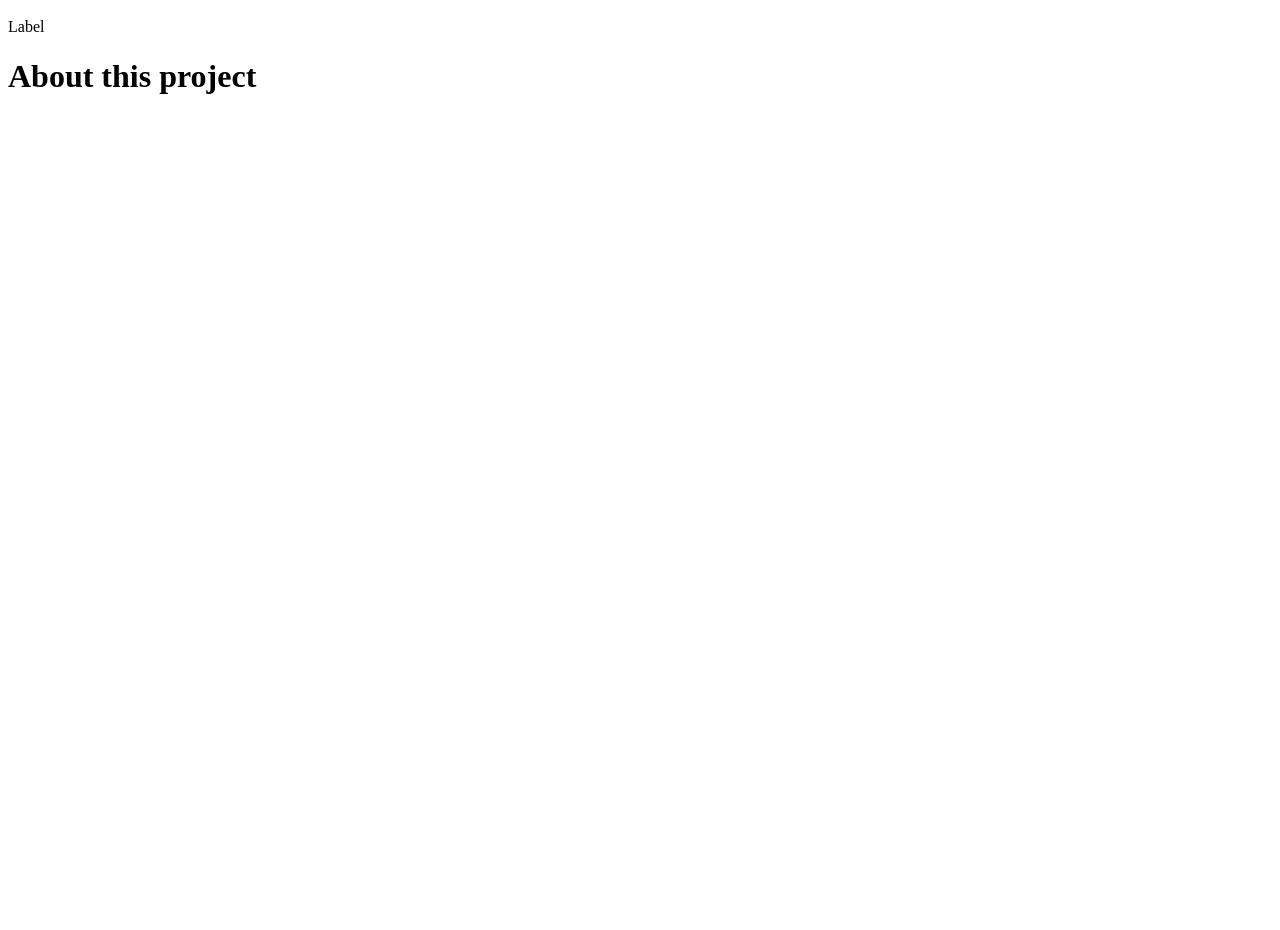
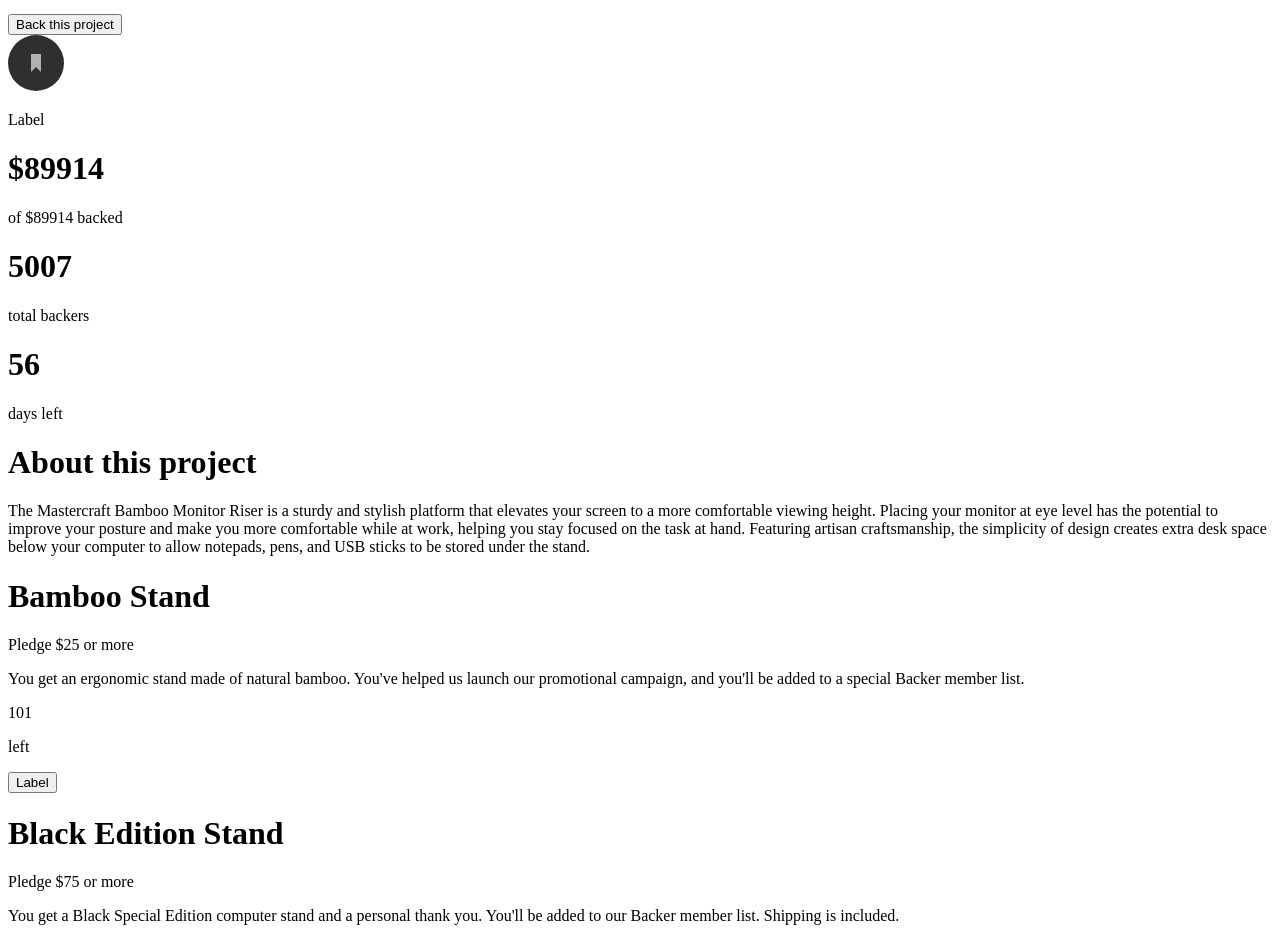
Before and after one commit to VasuBeachoo/crowdfunding-product-page, a JavaScript app: page / in a window 1280 px wide. Shown: the part 262-1192 px from the top of the page. Before the commit the page ends 800 px from the top, so only its background shows below. Built offline with nearby package versions, Linux system fonts and the light colour scheme.

Commit message:
Add dynamic text for components based on product data

```diff
--- a/src/App.js
+++ b/src/App.js
@@ -3,20 +3,56 @@
 import Overview from "./components/Overview";
 import Stats from "./components/Stats";
 import About from "./components/About";
+import logoMastercraft from "./assets/logo-mastercraft.svg";
 
 const AppContainer = styled.div``;
 
 const HeaderContainer = styled.div``;
 
 const App = () => {
+  const productData = {
+    icon: logoMastercraft,
+    name: "Mastercraft Bamboo Monitor Riser",
+    shortDesc:
+      "A beautiful & handcrafted monitor stand to reduce neck and eye strain.",
+    stats: {
+      amtBacked: 89914,
+      amtGoal: 100000,
+      totalBackers: 5007,
+      daysLeft: 56,
+    },
+    longDesc:
+      "The Mastercraft Bamboo Monitor Riser is a sturdy and stylish platform that elevates your screen to a more comfortable viewing height. Placing your monitor at eye level has the potential to improve your posture and make you more comfortable while at work, helping you stay focused on the task at hand.\n\nFeaturing artisan craftsmanship, the simplicity of design creates extra desk space below your computer to allow notepads, pens, and USB sticks to be stored under the stand.",
+    rewards: [
+      {
+        name: "Bamboo Stand",
+        pledgeReq: 25,
+        desc: "You get an ergonomic stand made of natural bamboo. You've helped us launch our promotional campaign, and you'll be added to a special Backer member list.",
+        stockAmt: 101,
+      },
+      {
+        name: "Black Edition Stand",
+        pledgeReq: 75,
+        desc: "You get a Black Special Edition computer stand and a personal thank you. You'll be added to our Backer member list. Shipping is included.",
+        stockAmt: 64,
+      },
+      {
+        name: "Mahogany Special Edition",
+        pledgeReq: 200,
+        desc: "You get two Special Edition Mahogany stands, a Backer T-Shirt, and a personal thank you. You'll be added to our Backer member list. Shipping is included.",
+        stockAmt: 0,
+      },
+    ],
+  };
+
   return (
     <AppContainer>
       <HeaderContainer>
         <Header />
       </HeaderContainer>
-      <Overview />
-      <Stats />
-      <About />
+      <Overview name={productData.name} description={productData.shortDesc} />
+      <Stats stats={productData.stats} />
+      <About description={productData.longDesc} rewards={productData.rewards} />
     </AppContainer>
   );
 };
--- a/src/components/About.js
+++ b/src/components/About.js
@@ -17,7 +17,16 @@
       <Heading>About this project</Heading>
       <Description>{description}</Description>
       <Rewards>
-        {rewards && rewards.map((reward) => <Reward key={key++} />)}
+        {rewards &&
+          rewards.map((reward) => (
+            <Reward
+              key={key++}
+              name={reward.name}
+              pledgeReq={reward.pledgeReq}
+              description={reward.desc}
+              stockAmt={reward.stockAmt}
+            />
+          ))}
       </Rewards>
     </Container>
   );
--- a/src/components/Reward.js
+++ b/src/components/Reward.js
@@ -24,7 +24,7 @@
       <Description>{description}</Description>
       <BottomContainer>
         <StockLeft stockAmt={stockAmt} />
-        <Button>Select Reward</Button>
+        <Button>Label</Button>
       </BottomContainer>
     </Container>
   );
--- a/src/components/Stats.js
+++ b/src/components/Stats.js
@@ -8,12 +8,28 @@
 export const ProgressBar = styled.div``;
 
 const Stats = ({ className, stats }) => {
+  const textStats = [
+    {
+      heavyText: `$${stats.amtBacked}`,
+      lightText: `of $${stats.amtBacked} backed`,
+    },
+    { heavyText: stats.totalBackers, lightText: "total backers" },
+    { heavyText: stats.daysLeft, lightText: "days left" },
+  ];
+
   let key = 3000;
 
   return (
     <Container className={className}>
       <StatsContainer>
-        {stats && stats.map((stat) => <Stat key={key++} />)}
+        {textStats &&
+          textStats.map((stat) => (
+            <Stat
+              key={key++}
+              heavyText={stat.heavyText}
+              lightText={stat.lightText}
+            />
+          ))}
       </StatsContainer>
       <ProgressBar />
     </Container>
--- a/src/components/StockLeft.js
+++ b/src/components/StockLeft.js
@@ -10,7 +10,7 @@
   return (
     <Container className={className}>
       <StockAmt>{stockAmt}</StockAmt>
-      <StockLeft> left</StockLeft>
+      <StockText> left</StockText>
     </Container>
   );
 };
```
